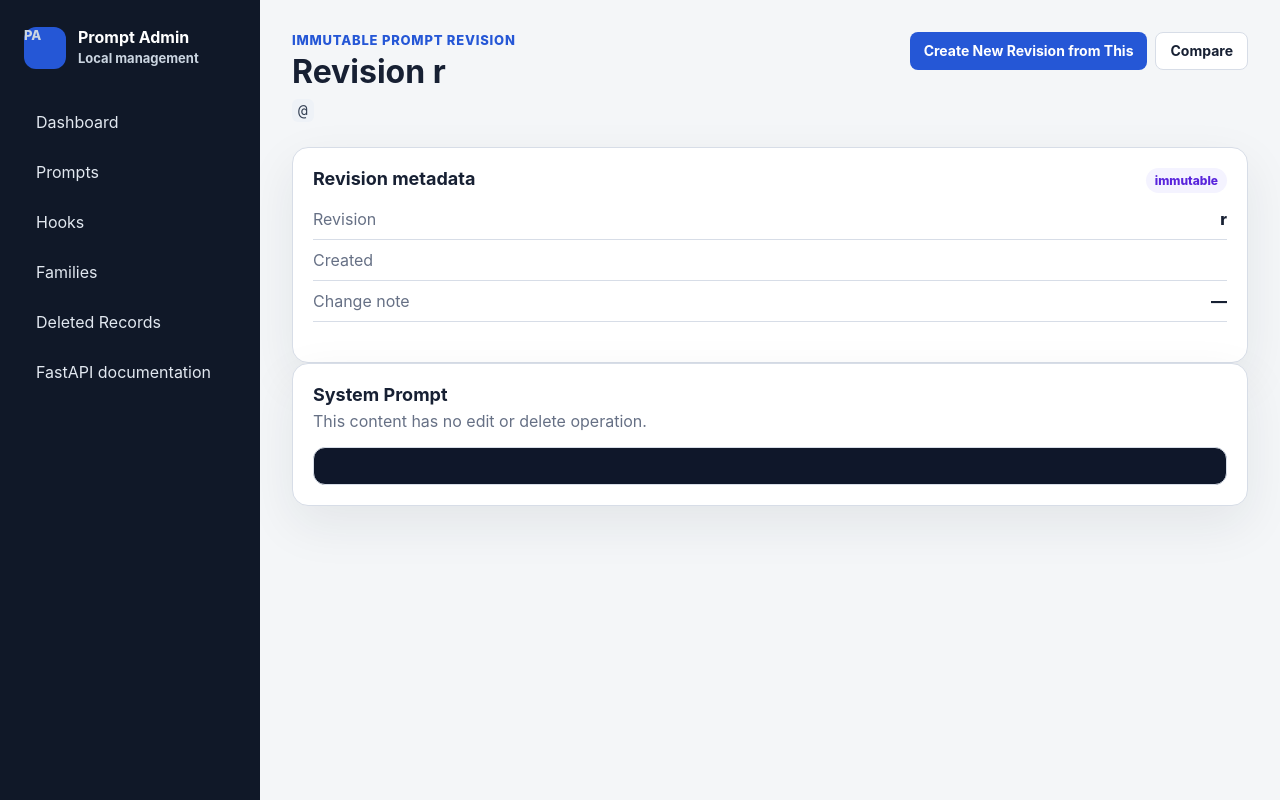
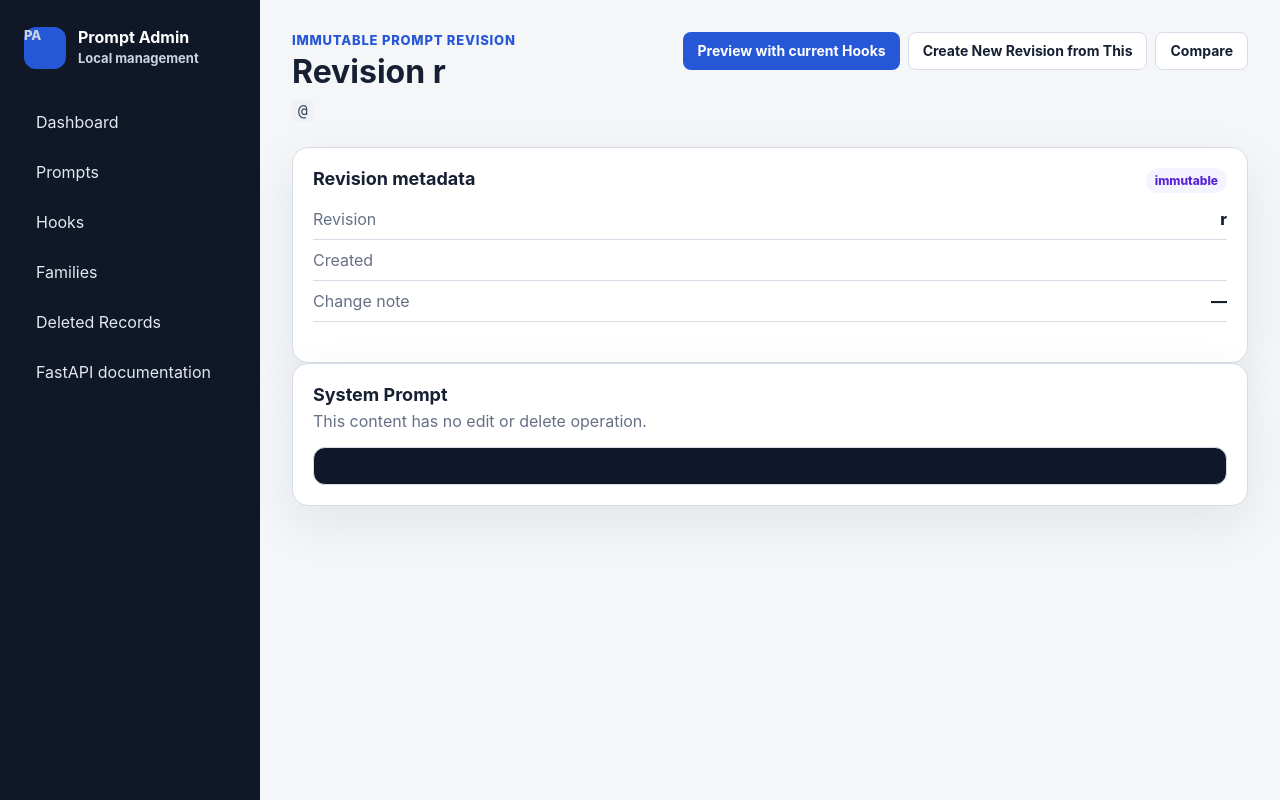
Before and after one commit to UsingSession/prompt-admin, a FastAPI app: template templates/revisions/detail.html in a window 1280 px wide. Run offline with FastAPI, Linux system fonts and the light colour scheme; the template is opened without the code that fills it, so the values that code supplies are empty; parts of the project's set-up code (start-up, migrations or seed data) failed here and were passed over; some libraries are stand-ins or nearby versions.

Commit message:
Add compiled preview action

```diff
--- a/templates/revisions/detail.html
+++ b/templates/revisions/detail.html
@@ -14,8 +14,12 @@
     </p>
   </div>
   <div class="page-actions">
+    <a class="button"
+      href="/prompts/{{ prompt.prompt_key }}/variants/{{ variant.variant_key }}/revisions/{{ revision.revision_number }}/compiled-preview">
+      Preview with current Hooks
+    </a>
     {% if variant.status != "archived" %}
-      <a class="button"
+      <a class="button secondary"
         href="/prompts/{{ prompt.prompt_key }}/variants/{{ variant.variant_key }}/revisions/new?from_revision={{ revision.revision_number }}">
         Create New Revision from This
       </a>
```
